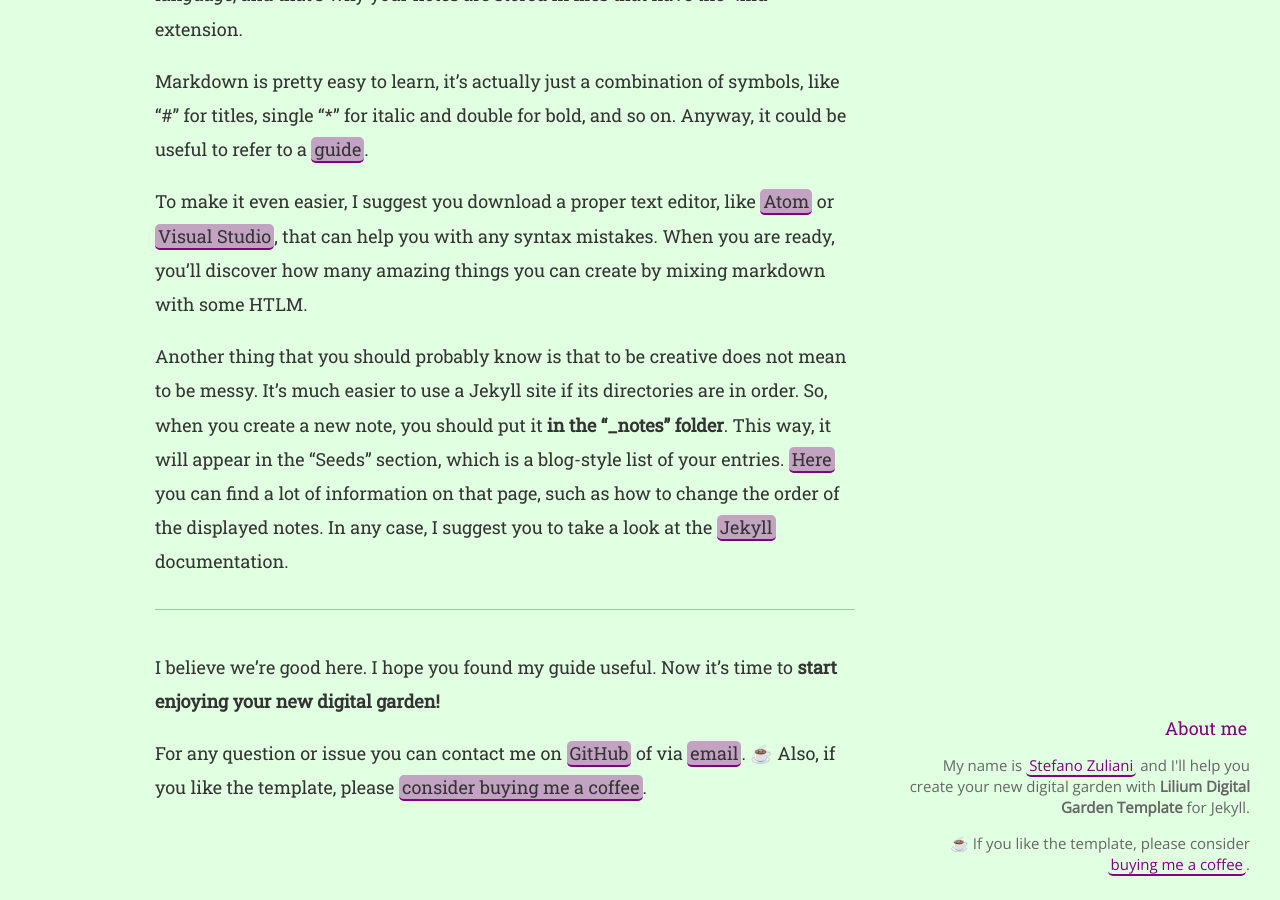
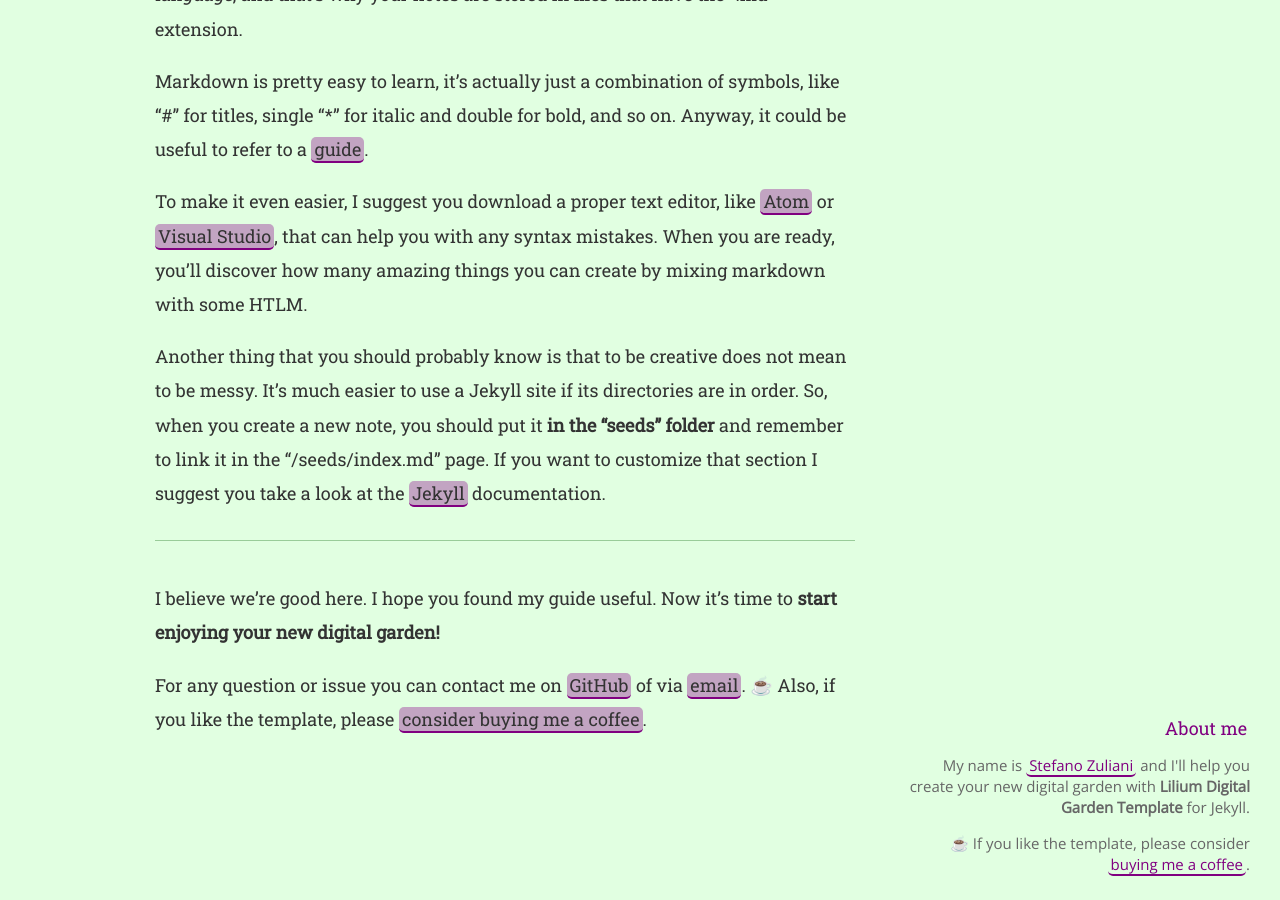
Before and after one commit to crixer18/lilium-digital-garden-jekyll, a Jekyll site: the page built from docs/start-personalizing.md, in a window 1280 px wide and 900 px high, scrolled down 3500 px. Built offline with Jekyll 4.4.1, drawn with Linux system fonts in a browser that asks for light colours; comment, search, counter and statistics services are not loaded.

Commit message:
Update start-personalizing.md

```diff
--- a/docs/start-personalizing.md
+++ b/docs/start-personalizing.md
@@ -75,7 +75,7 @@ Markdown is pretty easy to learn, it’s actually just a combination of symbols,
 
 To make it even easier, I suggest you download a proper text editor, like [Atom](https://atom.io/) or [Visual Studio](https://visualstudio.microsoft.com/), that can help you with any syntax mistakes. When you are ready, you'll discover how many amazing things you can create by mixing markdown with some HTLM.
 
-Another thing that you should probably know is that to be creative does not mean to be messy. It’s much easier to use a Jekyll site if its directories are in order. So, when you create a new note, you should put it **in the "_notes" folder**. This way, it will appear in the "Seeds" section, which is a blog-style list of your entries. [Here](https://jekyllrb.com/docs/collections/) you can find a lot of information on that page, such as how to change the order of the displayed notes. In any case, I suggest you to take a look at the [Jekyll](https://jekyllrb.com/) documentation.
+Another thing that you should probably know is that to be creative does not mean to be messy. It’s much easier to use a Jekyll site if its directories are in order. So, when you create a new note, you should put it **in the "seeds" folder** and remember to link it in the "/seeds/index.md" page. If you want to customize that section I suggest you take a look at the [Jekyll](https://jekyllrb.com/) documentation.
 
 <hr>
 
```
